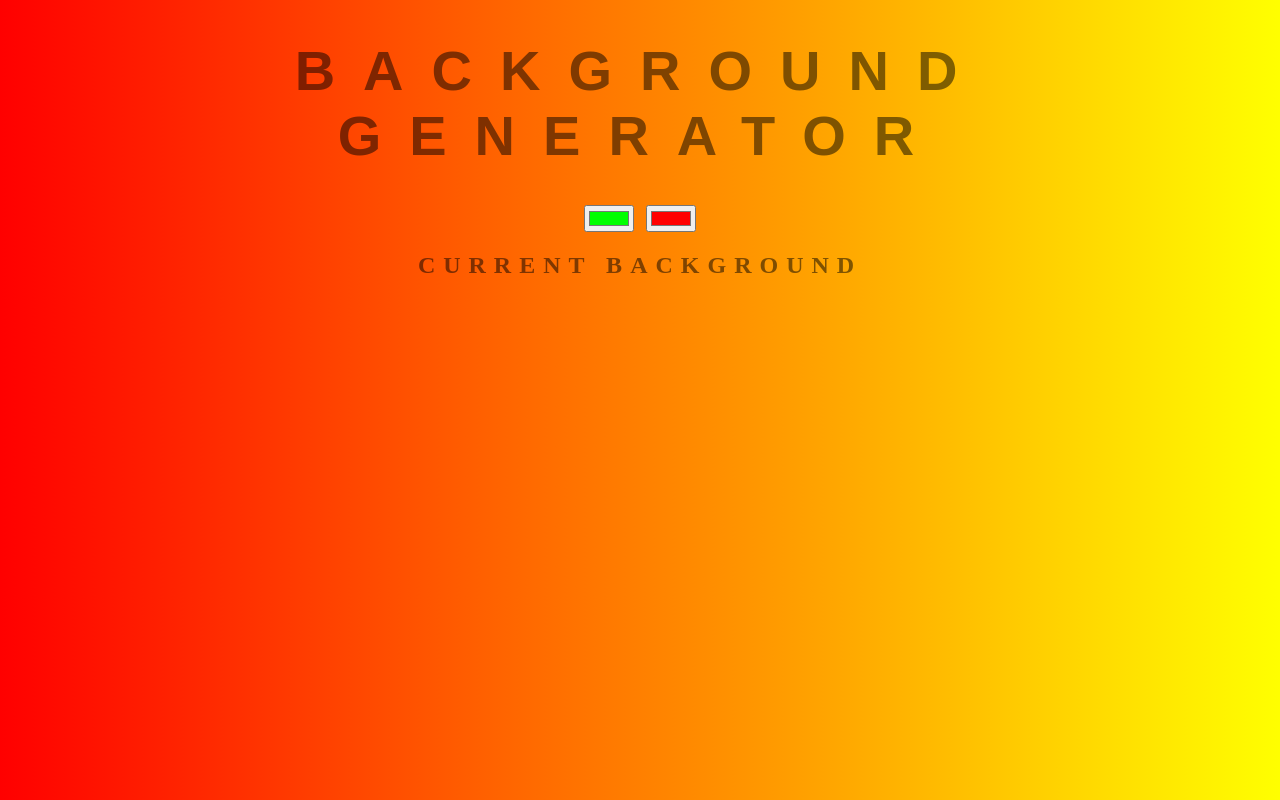
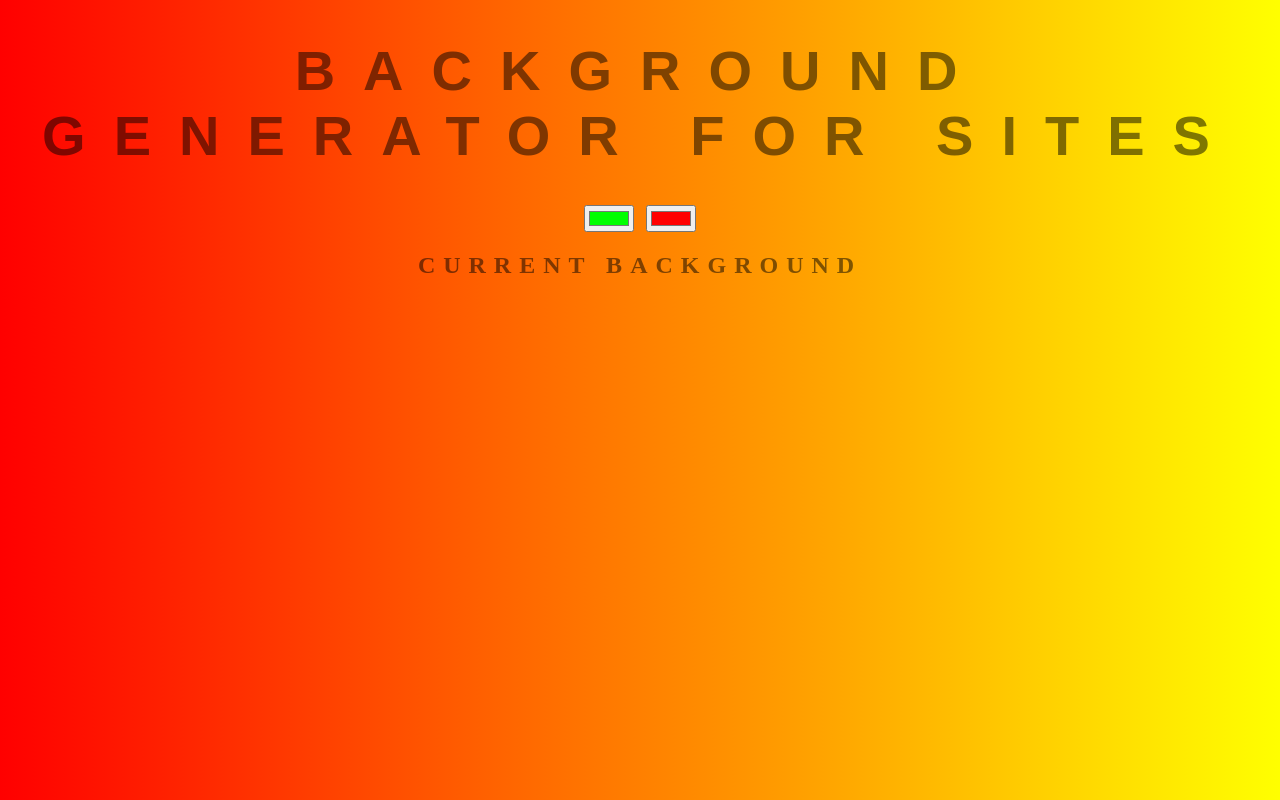
Before and after one commit to nasir-khan01/Background-Generator, a plain HTML site: page index.html in a window 1280 px wide. Drawn offline with Linux system fonts and the light colour scheme.

Commit message:
headingm modification

```diff
--- a/index.html
+++ b/index.html
@@ -5,7 +5,7 @@
     <link rel="stylesheet" type="text/css" href="style.css" />
   </head>
   <body id="gradient">
-    <h1>Background generator</h1>
+    <h1>Background generator for sites</h1>
     <input class="color1" type="color" name="color1" value="#00ff00" />
     <input class="color2" type="color" name="color2" value="#ff0000" />
     <h2>Current background</h2>
```
